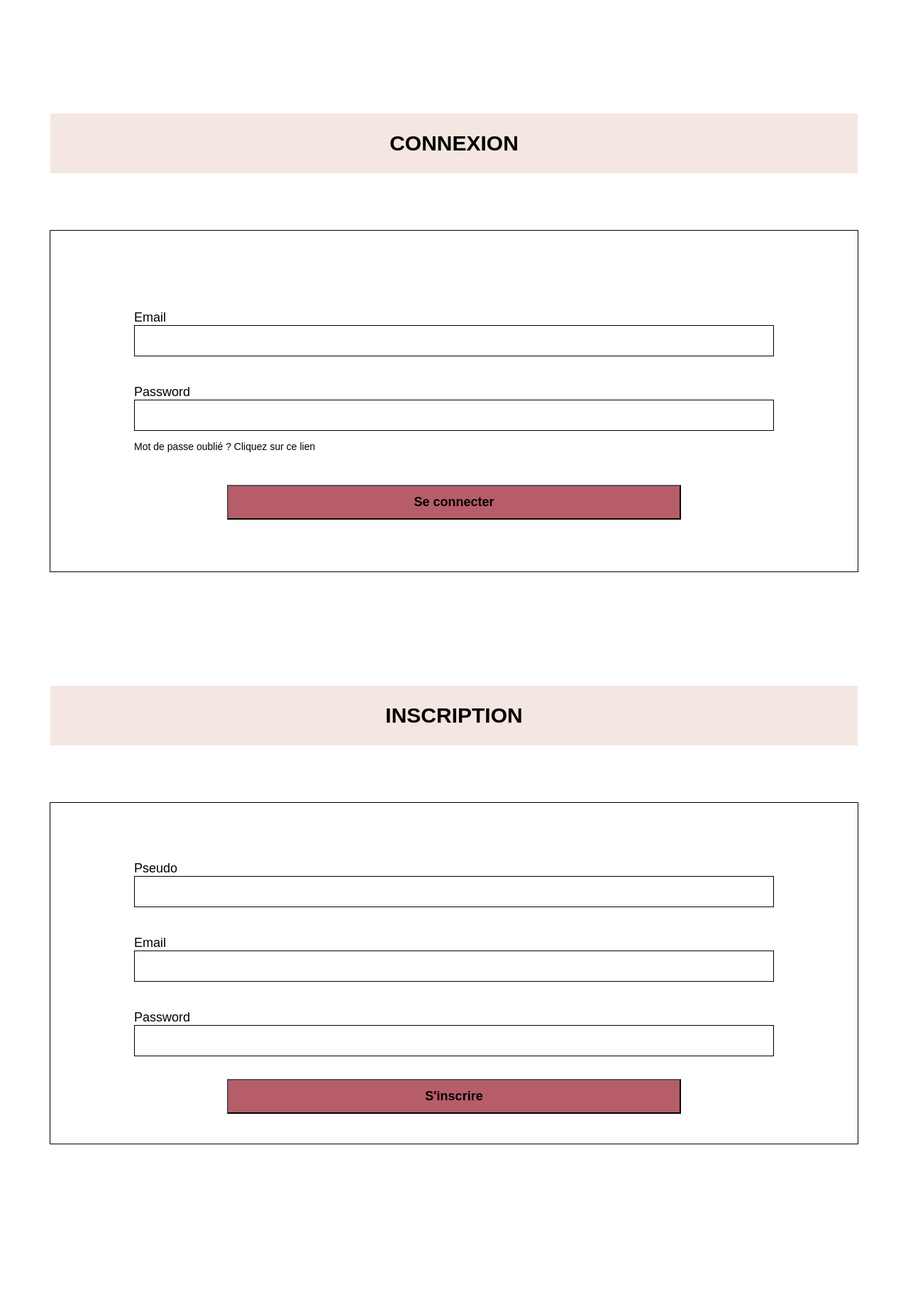
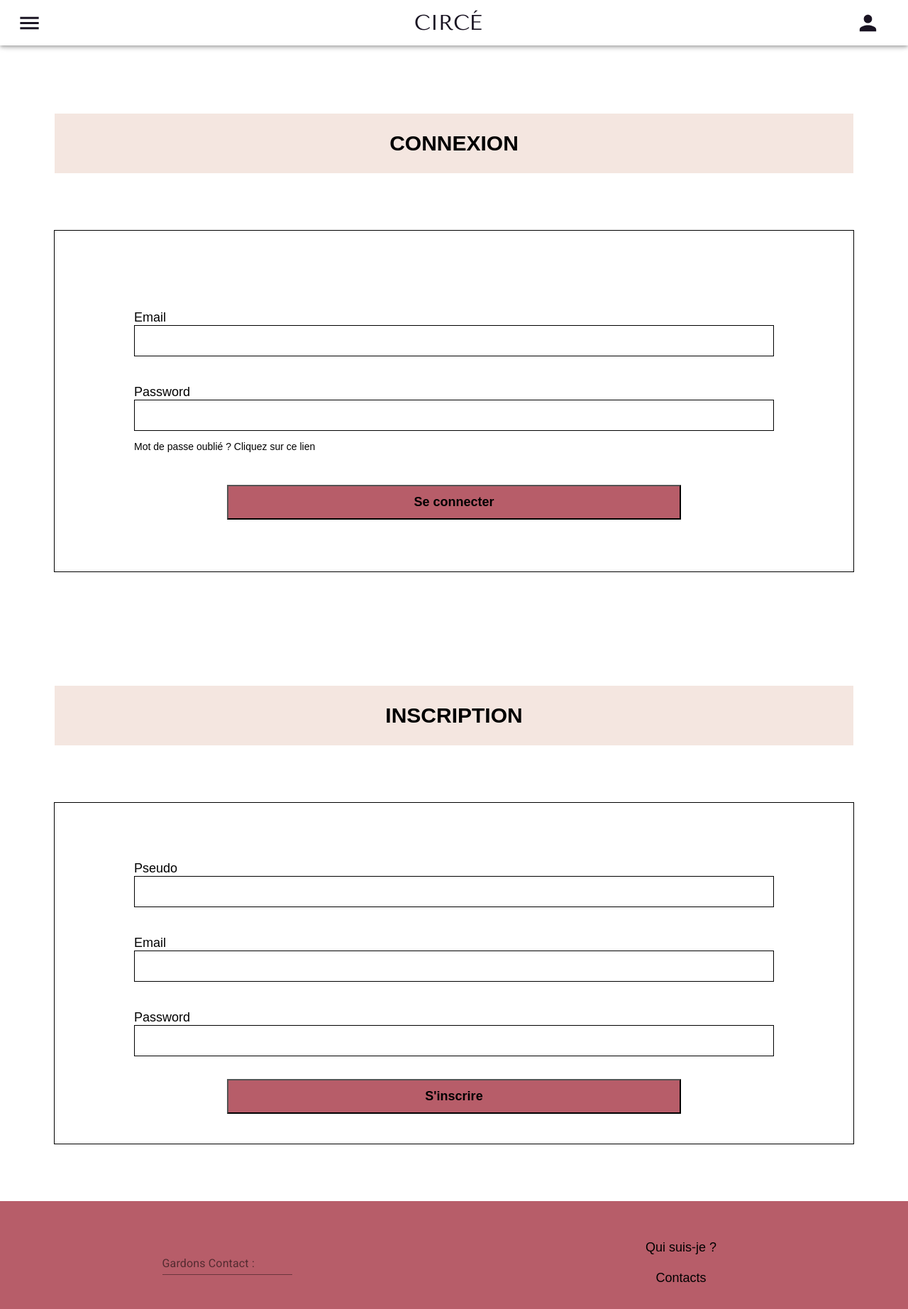
Before and after one commit to amandine888/MyWebsite, a React (Create React App) app in the folder front/: page /connexion in a window 1280 px wide. Shown: the top 1844 px of the page at 71% size. Before the commit the page ends 1620 px from the top, so only its background shows below. Built offline with nearby package versions, Linux system fonts and the light colour scheme; a web font is replaced by a local one.

Commit message:
integration component Navbar & Footer / Material UI

```diff
--- a/front/package.json
+++ b/front/package.json
@@ -3,9 +3,12 @@
   "version": "0.1.0",
   "private": true,
   "dependencies": {
+    "@material-ui/core": "^4.9.7",
+    "@material-ui/icons": "^4.9.1",
     "@testing-library/jest-dom": "^4.2.4",
     "@testing-library/react": "^9.5.0",
     "@testing-library/user-event": "^7.2.1",
+    "minimist": "^1.2.5",
     "react": "^16.13.0",
     "react-dom": "^16.13.0",
     "react-helmet": "^5.2.1",
--- a/front/public/index.html
+++ b/front/public/index.html
@@ -8,7 +8,10 @@
       content="Web site created using create-react-app"/>
       <link href="https://fonts.googleapis.com/css?family=Jaldi:400,700&display=swap" rel="stylesheet">
       <link href="https://fonts.googleapis.com/css?family=Khula:300,400,600,700&display=swap" rel="stylesheet">
-    <title>Mon site</title>
+      <link href="https://fonts.googleapis.com/css?family=Tenor+Sans&display=swap" rel="stylesheet">
+      <link rel="stylesheet" href="https://fonts.googleapis.com/css?family=Roboto:300,400,500,700&display=swap" />
+      <link rel="stylesheet" href="https://fonts.googleapis.com/icon?family=Material+Icons" />
+    <title>Circé</title>
   </head>
 
   <body>
--- a/front/src/App.js
+++ b/front/src/App.js
@@ -1,13 +1,13 @@
 import React from 'react';
 import {Route, Switch, Link, BrowserRouter as Router} from 'react-router-dom';
-import Connexion from './components/Connexion';
+import Connexion from './components/connexion';
 
 class App extends React.Component {
   render () {
     return (
       <Router>
         <Switch>
-          <Route exact path='/Connexion' component={Connexion}/>
+          <Route exact path='/connexion' component={Connexion}/>
         </Switch>
       </Router>
     )
--- a/front/src/Mystyle.css
+++ b/front/src/Mystyle.css
@@ -1,5 +1,6 @@
 body{
     font-family: 'Khula', sans-serif;
+    margin: 0;
 }
 
 .formContainer{
@@ -11,7 +12,7 @@ body{
 
 .titleForm{
     background-color: rgb(234, 206, 194, 0.5);
-    width: 90%;
+    width: 88%;
     display:flex;
     justify-content: center;
     font-size: 1.25em;
@@ -21,7 +22,7 @@ body{
 
 .fieldContainer{
     border: 0.5px solid #000000;
-    width: 90%;
+    width: 88%;
     height: 60vh;
     display: flex;
     flex-direction: column;
--- a/front/src/components/Connexion.js
+++ b/front/src/components/Connexion.js
@@ -1,14 +1,18 @@
 import React from 'react';
 import {withRouter} from 'react-router-dom';
-import Login from './FormLogin';
-import Register from './FormRegister';
+import Login from './formLogin';
+import Register from './formRegister';
+import Nav from './navBar';
+import Footer from './footer';
 
 class Connexion extends React.Component {
     render (){
         return (
             <div>
+                <Nav/>
                 <Login/>
                 <Register/>
+                <Footer/>
             </div>
         )
     }
--- a/front/src/components/Footer.js
+++ b/front/src/components/Footer.js
@@ -0,0 +1,39 @@
+import React from 'react';
+import {withRouter} from 'react-router-dom';
+import './../footer.css'
+import { styled } from '@material-ui/core/styles';
+import {ThemeProvider, createMuiTheme,} from '@material-ui/core/styles';
+import TextField from '@material-ui/core/TextField';
+
+const theme = createMuiTheme({
+    palette: {
+        primary: {
+            main: '#1A1423',
+        },
+    },
+});
+
+const Newsletter = styled(TextField)({
+    fontSize: '1.125em',
+})
+
+class Footer extends React.Component {
+
+    render () {
+        return (
+            <div className="footerContainer">
+                <div className="newsletter">
+                <ThemeProvider theme={theme}>
+                    <TextField label="Gardons Contact : " id="mui-theme-provider-standard-input"/>
+                </ThemeProvider>
+                </div>
+                <div className="usefulInfo">
+                    <p>Qui suis-je ?</p>
+                    <p>Contacts</p>
+                </div>
+            </div>
+        )
+    }
+}
+
+export default withRouter (Footer)
--- a/front/src/components/FormLogin.js
+++ b/front/src/components/FormLogin.js
@@ -1,11 +1,19 @@
 import React from 'react';
 import {withRouter} from 'react-router-dom';
-import './../Mystyle.css';
+import Button from '@material-ui/core/Button';
+import { styled } from '@material-ui/core/styles';
+import './../mystyle.css';
+
+const Styles = styled(Button)({
+        color: 'green',
+})
 
 class Login extends React.Component {
     render () {
         return (
             <div>
+                {/* <Button variant="contained" color="primary" >Hello World</Button>
+                <Styles variant="contained">Secondary</Styles> */}
                 <div className='formContainer'>
                     <div className='titleForm'>
                         <h2>Connexion</h2>
--- a/front/src/components/FormRegister.js
+++ b/front/src/components/FormRegister.js
@@ -1,6 +1,6 @@
 import React from 'react';
 import {withRouter} from 'react-router-dom';
-import './../Mystyle.css';
+import './../mystyle.css';
 
 class Register extends React.Component {
     render () {
--- /dev/null
+++ b/front/src/components/navBar.js
@@ -0,0 +1,53 @@
+import React from 'react';
+import {withRouter} from 'react-router-dom';
+import { styled } from '@material-ui/core/styles';
+import AppBar from '@material-ui/core/AppBar';
+import Toolbar from '@material-ui/core/Toolbar';
+import Typography from '@material-ui/core/Typography';
+import Button from '@material-ui/core/Button';
+import IconButton from '@material-ui/core/IconButton';
+import MenuIcon from '@material-ui/icons/Menu';
+import PersonIcon from '@material-ui/icons/Person';
+
+const Typo = styled(Typography)({
+    color: '#1A1423',
+    fontSize: '1.875em',
+    fontFamily: 'Tenor Sans, sans-serif',
+    textTransform: 'uppercase',
+})
+
+const Menu = styled(Toolbar)({
+    backgroundColor: '#FFFFFF',
+    display: 'flex',
+    justifyContent: 'space-between',
+})
+
+const Burger = styled(IconButton)({
+    color: '#1A1423',
+})
+
+const Iconlogin = styled(Button)({
+    color: '#1A1423',
+})
+
+class Nav extends React.Component {
+    render (){
+        return (
+            <div>
+                <AppBar position="fixed">
+                <Menu>
+                <Burger edge="start" aria-label="menu">
+                <MenuIcon fontSize='large'/>
+                </Burger>
+                <Typo variant="h1">circé</Typo>
+                <Iconlogin>
+                <PersonIcon fontSize='large'></PersonIcon>
+                </Iconlogin>
+                </Menu>
+                </AppBar>
+            </div>
+        )
+    }
+}
+
+export default withRouter (Nav);
--- /dev/null
+++ b/front/src/footer.css
@@ -0,0 +1,29 @@
+.footerContainer{
+    background-color: #B75D69;
+    width: 100%;
+    height: 20vh;
+    display: flex;
+    margin-top: 10vh;
+}
+
+.newsletter{
+    display: flex;
+    justify-content: center;
+    align-items: center;
+    width: 50%;
+    height: 100%;
+}
+
+.usefulInfo{
+    width: 50%;
+    height: 100%;
+    display: flex;
+    flex-direction: column;
+    justify-content: center;
+    align-items: center;
+}
+
+.usefulInfo p{
+    font-size: 1.125em;
+    margin-bottom: 0.5vh;
+}
--- a/front/src/index.js
+++ b/front/src/index.js
@@ -1,5 +1,5 @@
 import React from 'react';
 import ReactDOM from 'react-dom';
-import App from './App';
+import App from './app';
 
 ReactDOM.render(<App />, document.getElementById('root'));
```
Also changed, not shown: front/src/components/NavBarre.js (deleted), 1 other file (tests, documents, lock files or other folders).
